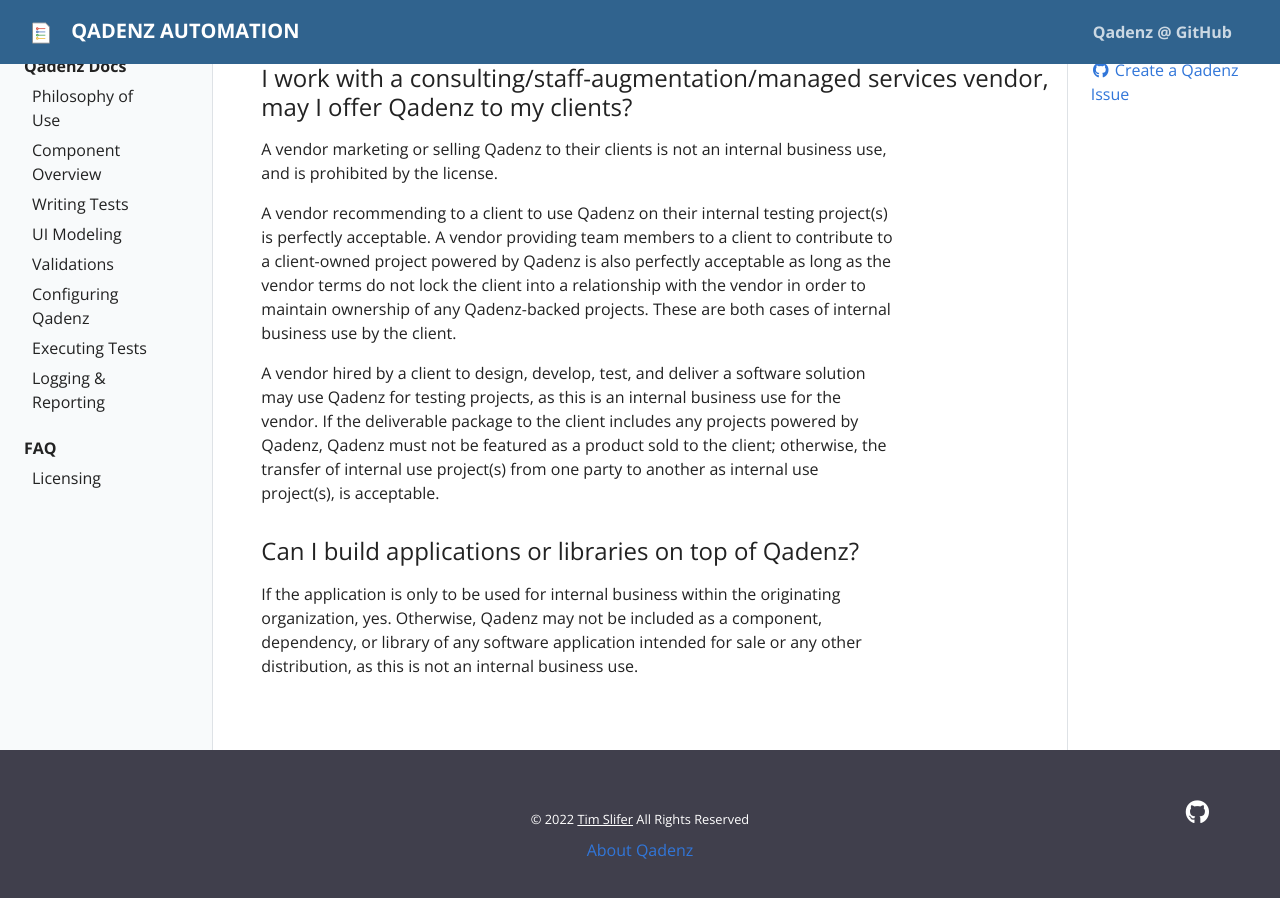
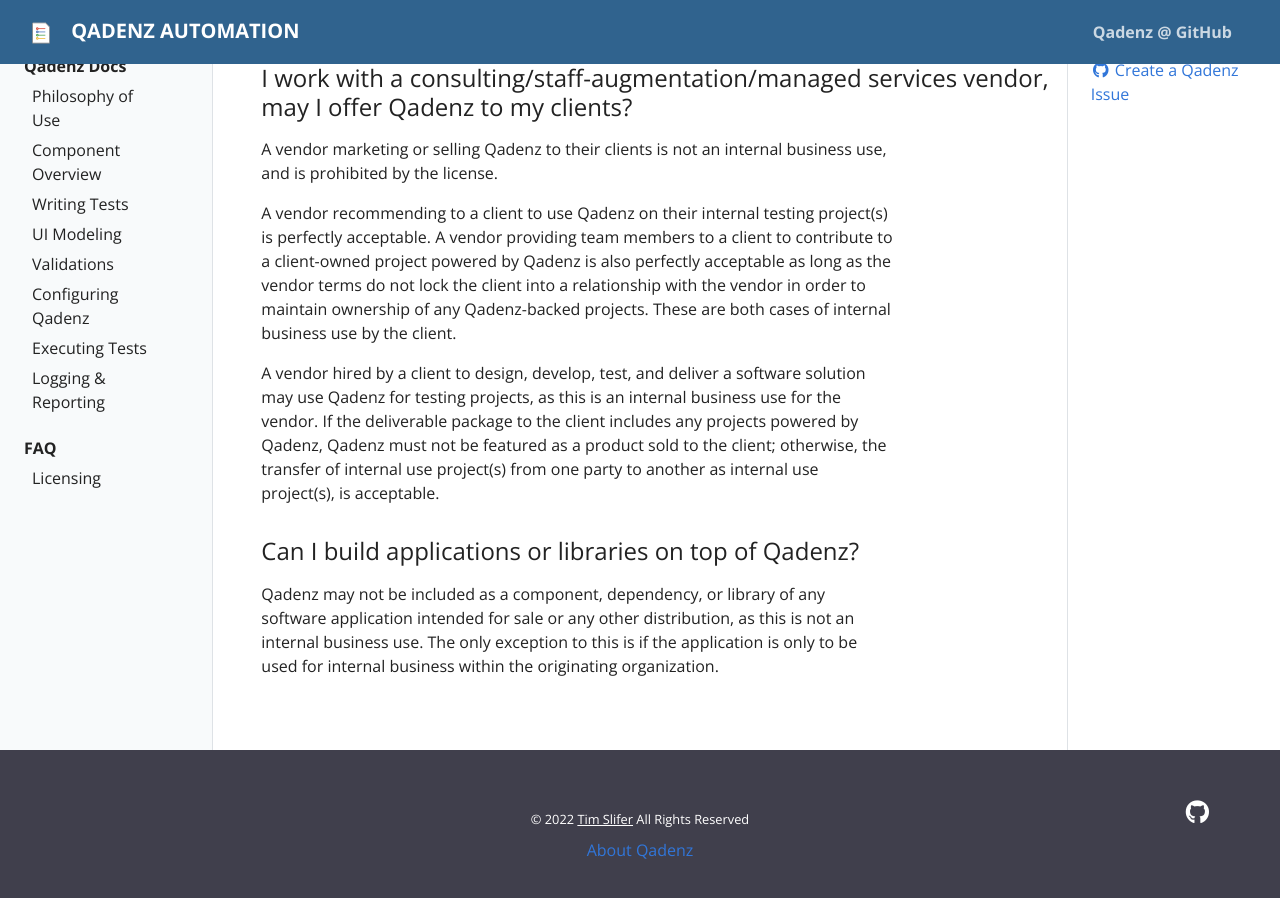
Before and after one commit to qadenz/qadenz.github.io, a Jekyll site: the page built from _docs/faq/licensing.md, in a window 1280 px wide and 900 px high, scrolled down 1233 px. Built offline with Jekyll 4.4.1, drawn with Linux system fonts in a browser that asks for light colours.

Commit message:
Added an issue link to the Licensing FAQ

```diff
--- a/_docs/faq/licensing.md
+++ b/_docs/faq/licensing.md
@@ -22,7 +22,7 @@ From a technical perspective, Qadenz is built to be extensible, so that custom c
 
 From a licensing perspective, the limitations of the Internal Use license do prohibit re-distribution of Qadenz and distribution of works derivative of Qadenz. Thus, releasing changes not allowed.
 
-That said, if a team finds that Qadenz is lacking functionality in a certain area, or that a change to existing functionality positively impact their own and other teams that use Qadenz, the best course of action is to [create an issue]() so that the changes can be considered for inclusion in a future release.
+That said, if a team finds that Qadenz is lacking functionality in a certain area, or that a change to existing functionality positively impact their own and other teams that use Qadenz, the best course of action is to [create an issue]({{ site.repo }}/issues/new) so that the changes can be considered for inclusion in a future release.
 
 ### Can I fork Qadenz?
 
@@ -38,4 +38,4 @@ A vendor hired by a client to design, develop, test, and deliver a software solu
 
 ### Can I build applications or libraries on top of Qadenz?
 
-If the application is only to be used for internal business within the originating organization, yes. Otherwise, Qadenz may not be included as a component, dependency, or library of any software application intended for sale or any other distribution, as this is not an internal business use.
+Qadenz may not be included as a component, dependency, or library of any software application intended for sale or any other distribution, as this is not an internal business use. The only exception to this is if the application is only to be used for internal business within the originating organization.
```
